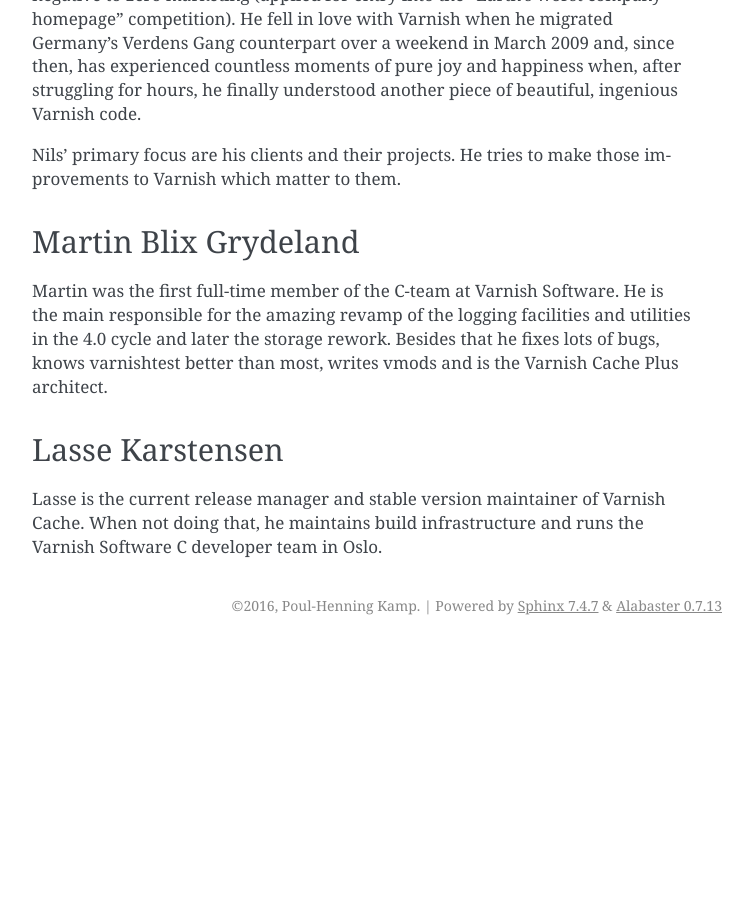
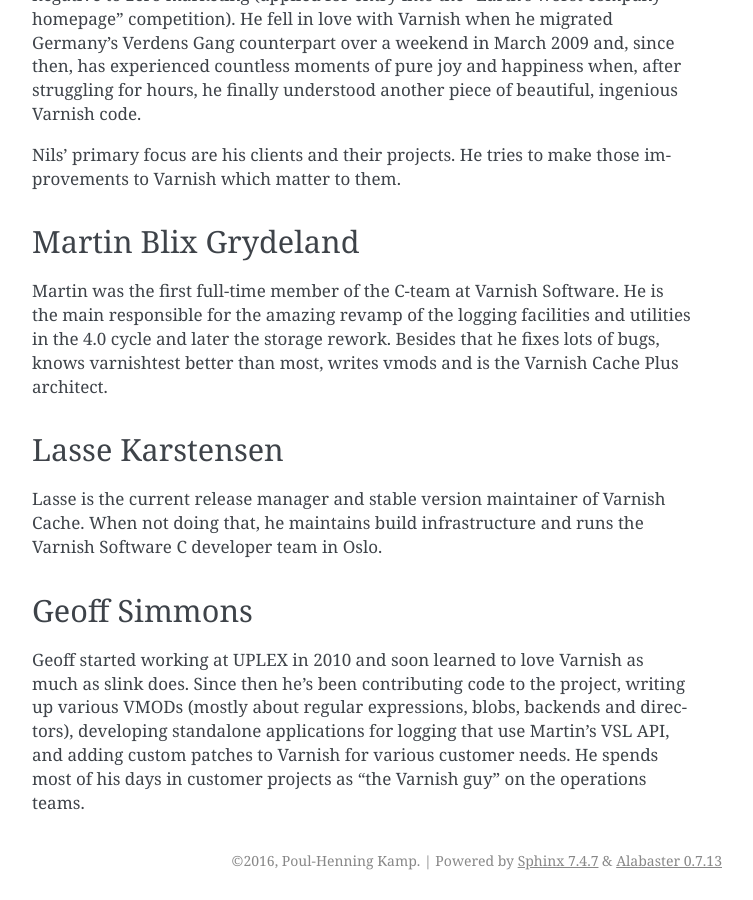
Before and after one commit to varnishcache/homepage, a Sphinx documentation site: the page built from R1/source/faq/who.rst, in a window 1280 px wide and 900 px high, scrolled down 2299 px. Shown: the whole window, without its empty margins (388-1141 px from the left). Built offline with Sphinx 7.4.7, drawn with Linux system fonts in a browser that asks for light colours; pages that are not in the unit, such as notebooks, are missing from menus; comment, search, counter and statistics services are not loaded; before the commit the page ends 2944 px from its top, so only the background shows below that.

Commit message:
add myself to the who's who section

```diff
--- a/R1/source/faq/who.rst
+++ b/R1/source/faq/who.rst
@@ -131,3 +131,15 @@
 Lasse is the current release manager and stable version maintainer of
 Varnish Cache. When not doing that, he maintains build infrastructure
 and runs the Varnish Software C developer team in Oslo.
+
+Geoff Simmons
+~~~~~~~~~~~~~
+
+Geoff started working at UPLEX in 2010 and soon learned to love
+Varnish as much as slink does. Since then he's been contributing code
+to the project, writing up various VMODs (mostly about regular
+expressions, blobs, backends and directors), developing standalone
+applications for logging that use Martin's VSL API, and adding custom
+patches to Varnish for various customer needs. He spends most of his
+days in customer projects as "the Varnish guy" on the operations
+teams.
```
